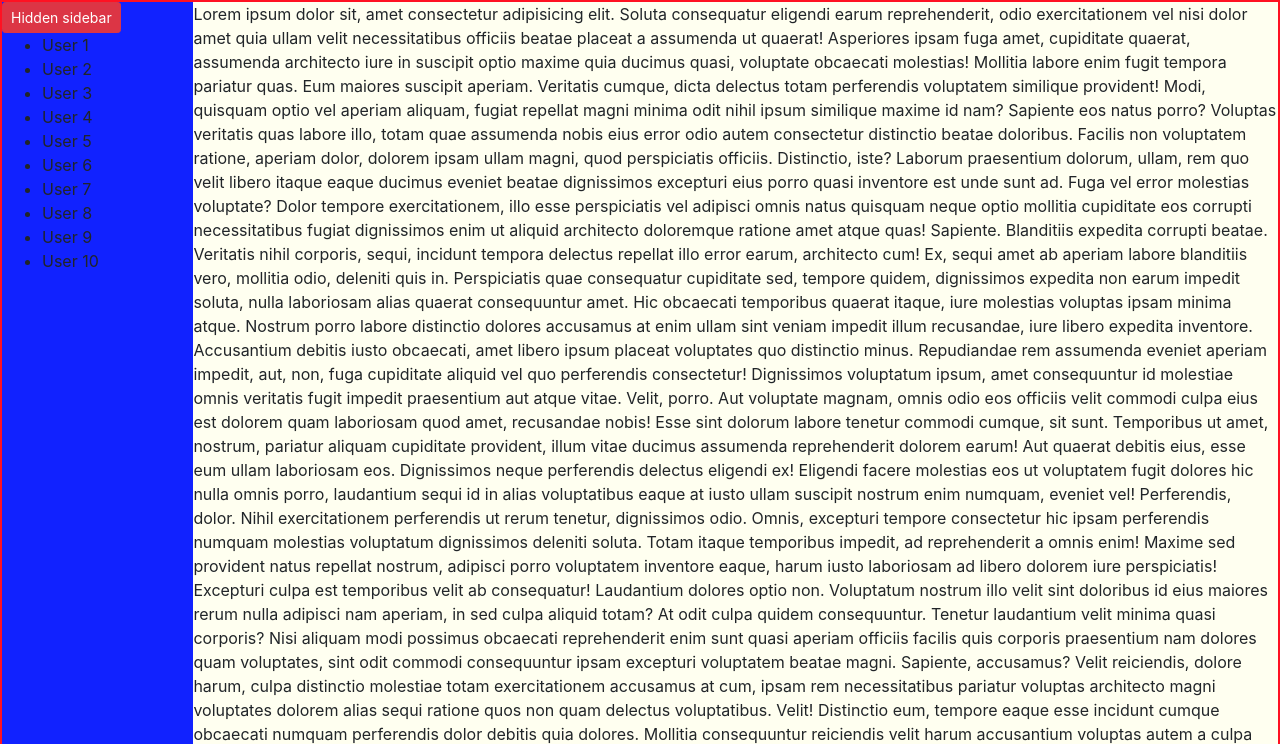
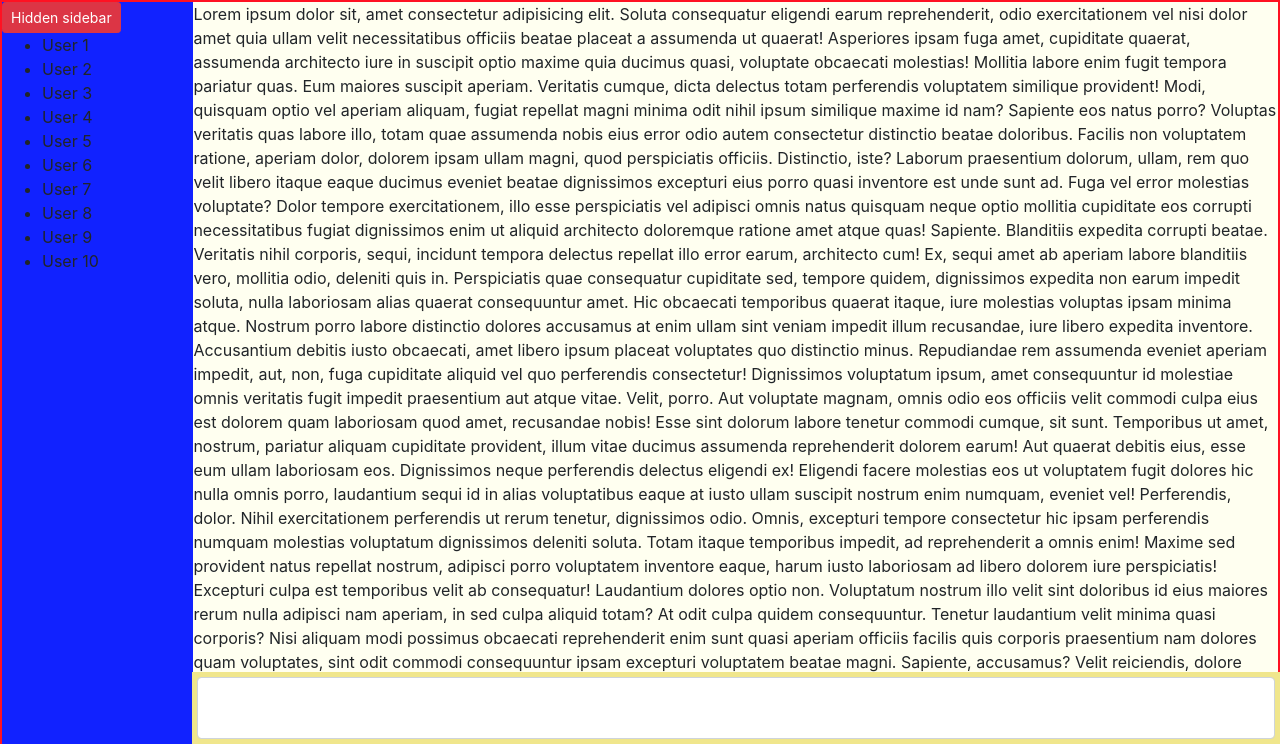
Before and after one commit to fernandezPablo/FlexBoxTest, a plain HTML site: page index.html in a window 1280 px wide. Shown: the part 56-800 px from the top of the page. Drawn offline with nearby package versions, Linux system fonts and the light colour scheme.

Commit message:
fixed the msg box at the bottom

```diff
--- a/index.html
+++ b/index.html
@@ -120,7 +120,7 @@
               </p>
             </div>
             <div class="msg-box">
-                <textarea class="form-control" name="" id="" rows="10"></textarea>
+                <textarea class="form-control" name="" id="" rows="2" style="resize: none;"></textarea>
             </div>
         </div>
     </div>
--- a/styles.css
+++ b/styles.css
@@ -1,14 +1,11 @@
-body{
-    overflow: hidden;
-}
+
 .main{
     position: absolute;
     background-color: #F12;
     display: flex;
     flex-wrap: wrap;
+    overflow: hidden;
     width: 100%;
-    height: 100%;
-    overflow: hidden;
     padding: 2px;
 }
 
@@ -21,15 +18,22 @@ body{
     display: flex;
     flex-direction: column;
     background-color: #1F2;
+    overflow: hidden;
     flex: 85%;
 }
 
 .chat{
     background-color: ivory;
     flex: 95%;
+    overflow-y: visible;
 }
 
 .msg-box{
+    padding: 5px;
+    position: fixed;
+    bottom: 0;
+    right: 0;
+    left: 15%;
     background-color: khaki;
     flex: 5%;
 }
```
